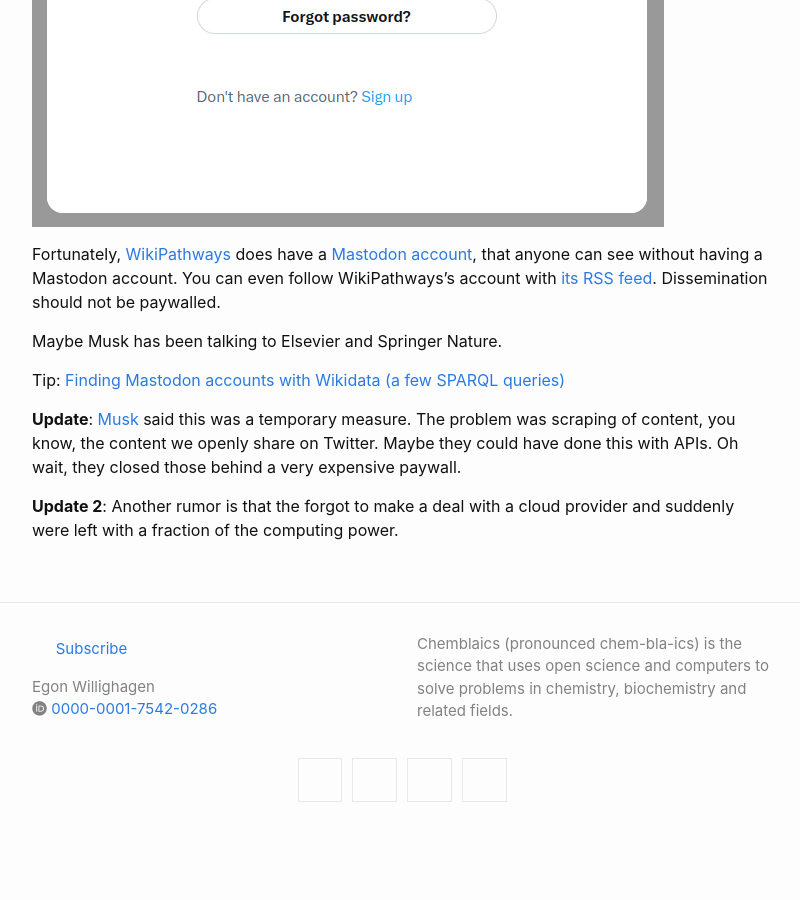
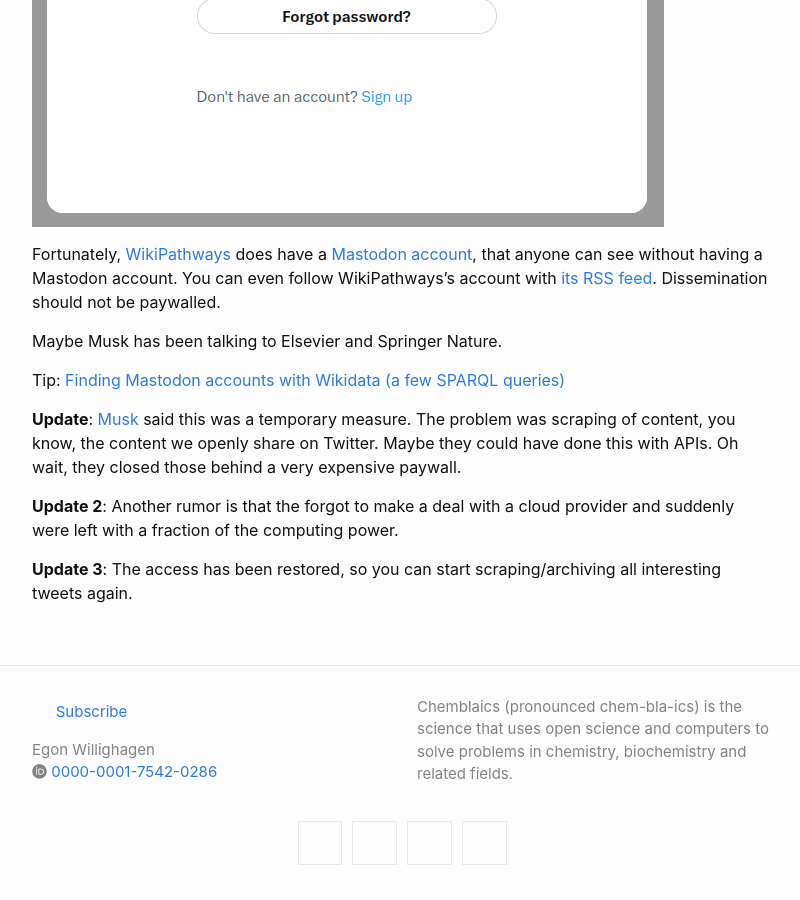
Before and after one commit to egonw/blog2, a Jekyll site: the page built from _posts/2023-07-01-twitter-exits-fair-and-is-no-longer.markdown, in a window 1280 px wide and 900 px high, scrolled down 834 px. Shown: the whole window, without its empty margins (238-1038 px from the left). Built offline with Jekyll 4.4.1, drawn with Linux system fonts in a browser that asks for light colours; before the commit the page ends 1671 px from its top, so only the background shows below that.

Commit message:
Final update

```diff
--- a/_posts/2023-07-01-twitter-exits-fair-and-is-no-longer.markdown
+++ b/_posts/2023-07-01-twitter-exits-fair-and-is-no-longer.markdown
@@ -27,3 +27,5 @@ was a temporary measure. The problem was scraping of content, you know, the cont
 with APIs. Oh wait, they closed those behind a very expensive paywall.
 
 **Update 2**: Another rumor is that the forgot to make a deal with a cloud provider and suddenly were left with a fraction of the computing power.
+
+**Update 3**: The access has been restored, so you can start scraping/archiving all interesting tweets again.
```
